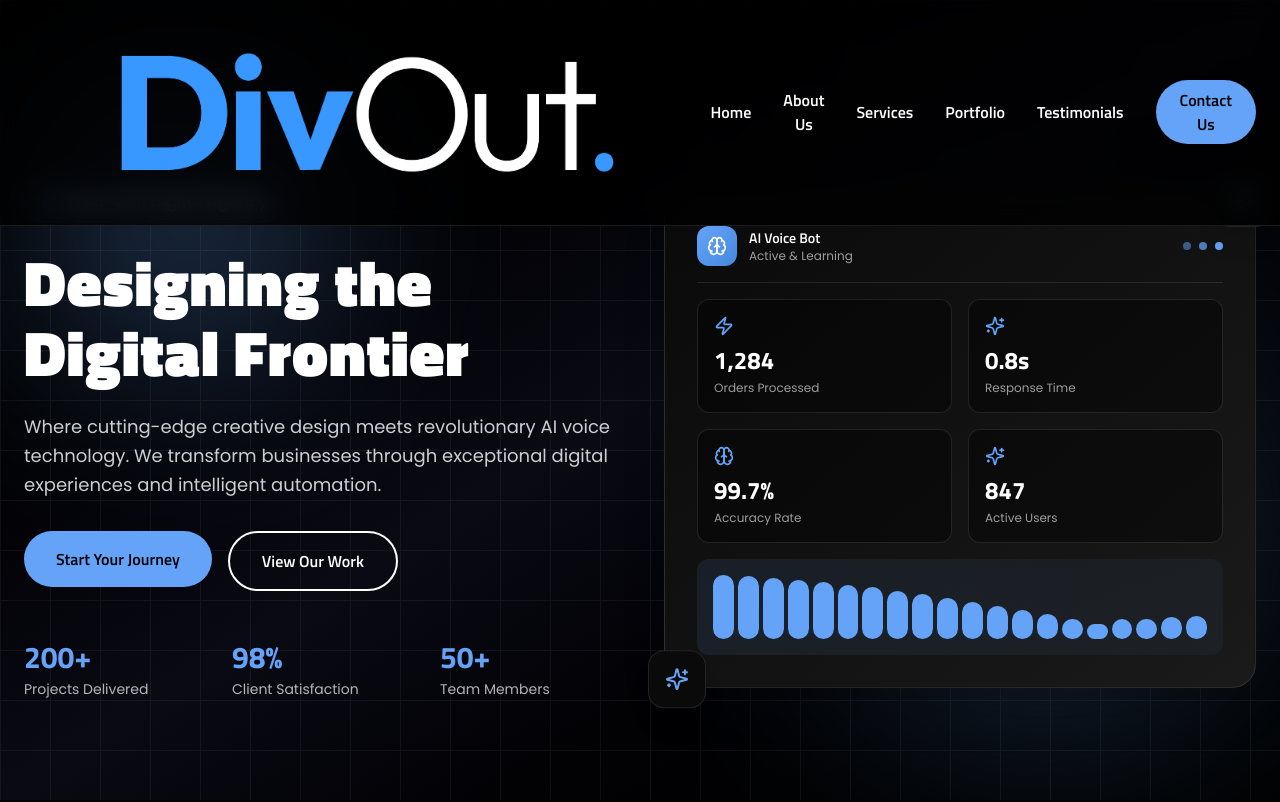
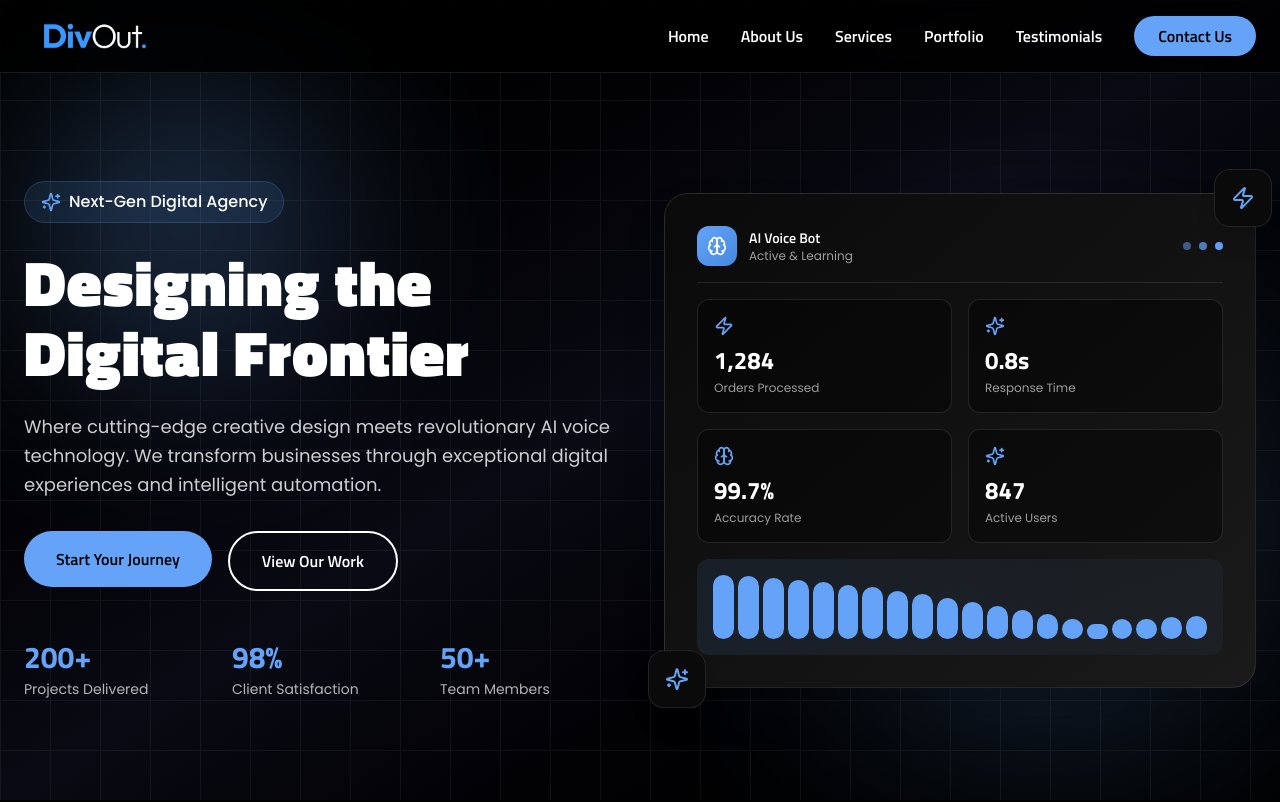
Before and after one commit to Daniyal2513/Divout, a React (Vite) app: page / in a window 1280 px wide. Shown: the top 802 px of the page. Built offline with nearby package versions, Linux system fonts and the light colour scheme.

Commit message:
change div code

```diff
--- a/src/app/components/Navigation.tsx
+++ b/src/app/components/Navigation.tsx
@@ -16,8 +16,12 @@ export function Navigation() {
       <div className="max-w-7xl mx-auto px-6 py-4">
         <div className="flex items-center justify-between">
           {/* Logo */}
-          <div className="text-2xl tracking-wider" style={{  }}>
-            <img src="/images/WebLogo.png" alt="Divout Logo" />
+          <div className="flex items-center">
+            <img
+              src="/images/WebLogo.png"
+              alt="Divout Logo"
+              className="h-10 w-auto"
+            />
           </div>
 
           {/* Desktop Navigation */}
```
